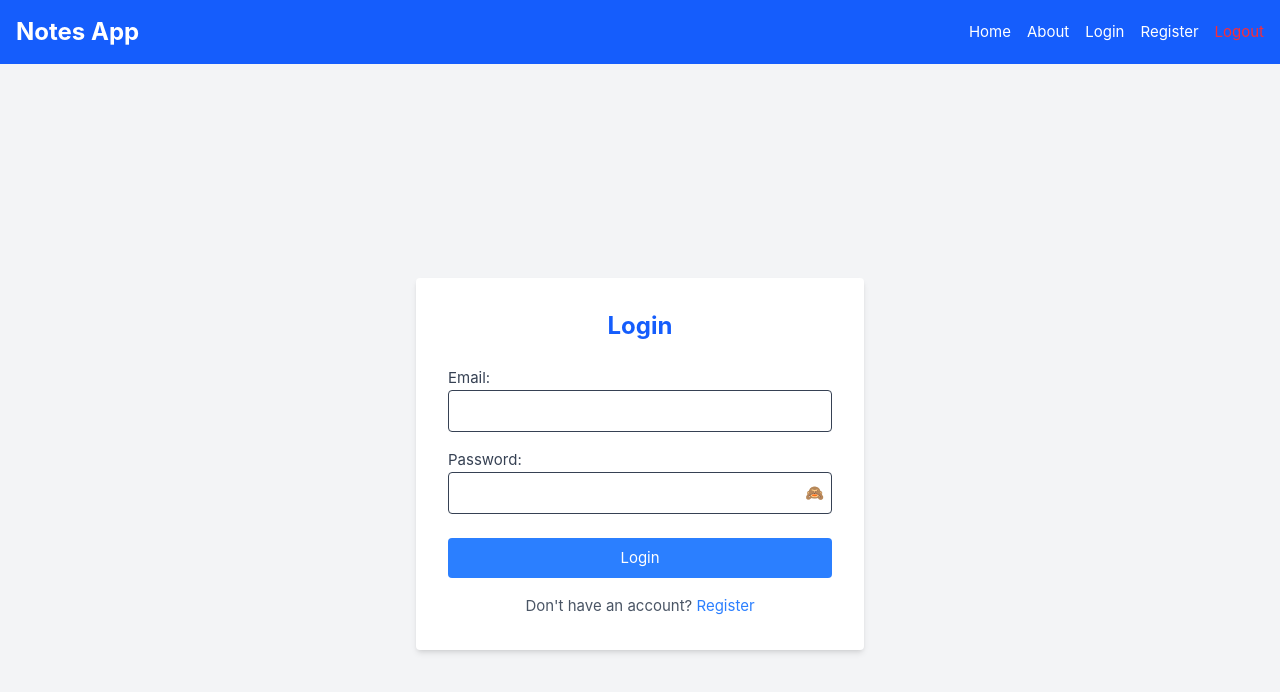
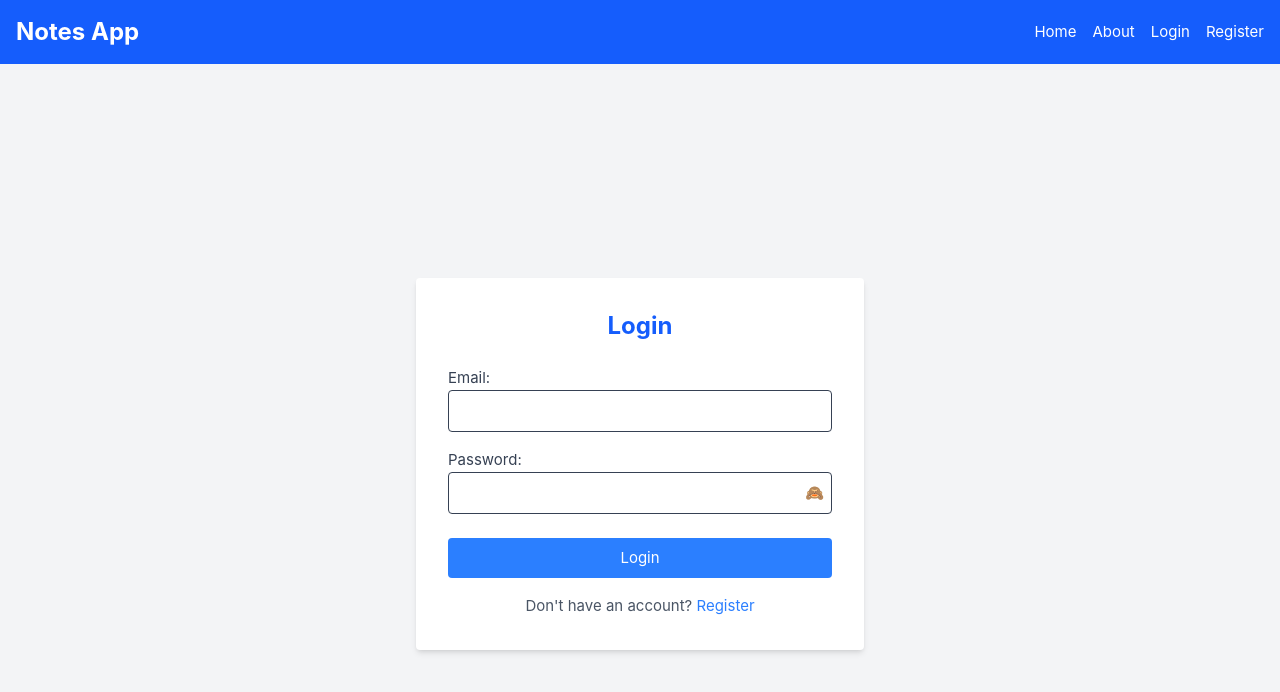
Before and after one commit to chhay-sophal/notes-app, a Vue app in the folder frontend/: page /login in a window 1280 px wide. Shown: the top 692 px of the page. Built offline with nearby package versions, Linux system fonts and the light colour scheme; the HTML template or start-up script is replaced by a standard one.

Commit message:
conditionally display the login and register buttons

```diff
--- a/frontend/src/components/NavBar.vue
+++ b/frontend/src/components/NavBar.vue
@@ -2,21 +2,33 @@
   <nav class="space-x-4">
     <RouterLink to="/" class="hover:underline">Home</RouterLink>
     <RouterLink to="/about" class="hover:underline">About</RouterLink>
-    <RouterLink to="/login" class="hover:underline">Login</RouterLink>
-    <RouterLink to="/register" class="hover:underline">Register</RouterLink>
-    <button @click="logout" class="hover:underline text-red-500">Logout</button>
+    <RouterLink v-if="!isLoggedIn" to="/login" class="hover:underline">Login</RouterLink>
+    <RouterLink v-if="!isLoggedIn" to="/register" class="hover:underline">Register</RouterLink>
+    <button v-if="isLoggedIn" @click="logout" class="hover:underline text-red-500">Logout</button>
   </nav>
 </template>
 
 <script setup lang="ts">
+import { ref, onMounted } from 'vue'
 import { RouterLink, useRouter } from 'vue-router'
 
 const router = useRouter()
+const isLoggedIn = ref(false)
+
+const checkAuthStatus = () => {
+  const token = localStorage.getItem('token')
+  isLoggedIn.value = !!token
+}
 
 const logout = () => {
   if (confirm('Are you sure you want to log out?')) {
     localStorage.removeItem('token')
+    isLoggedIn.value = false
     router.push('/login')
   }
 }
+
+onMounted(() => {
+  checkAuthStatus()
+})
 </script>
```
